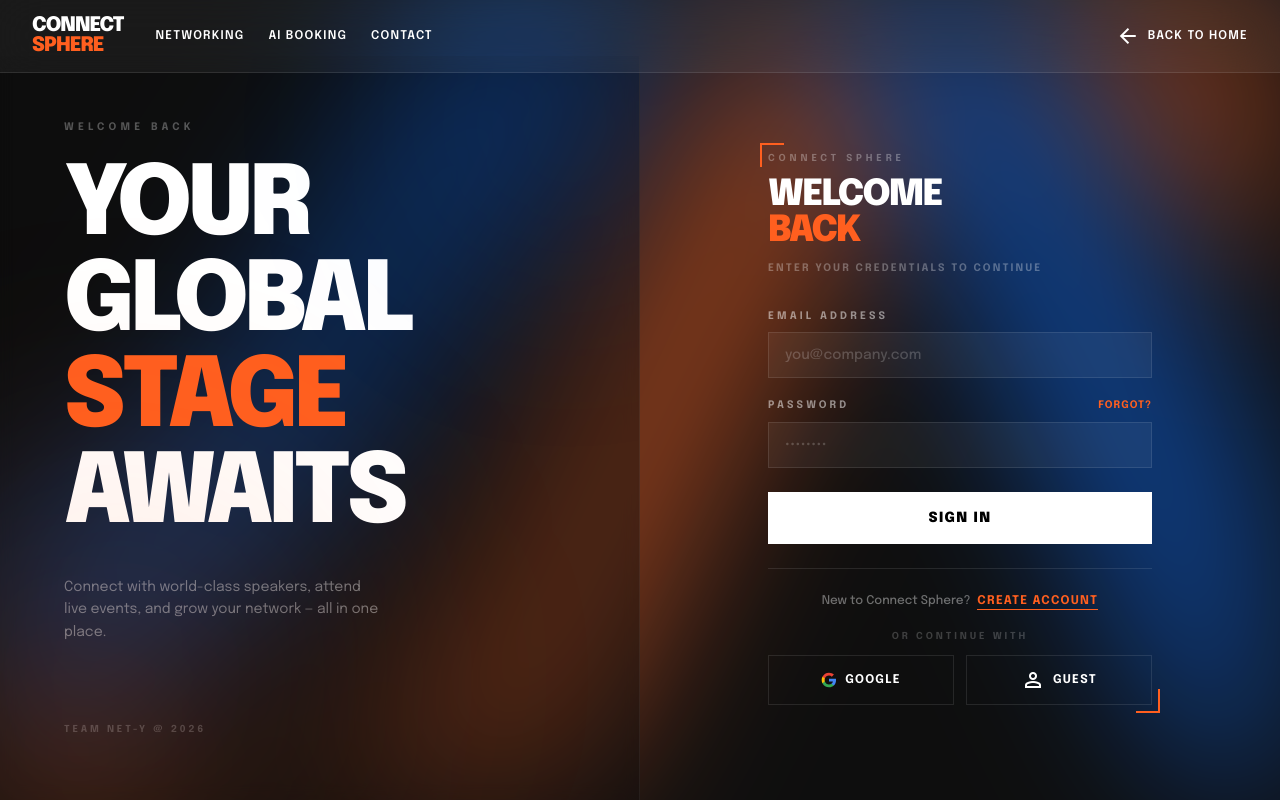
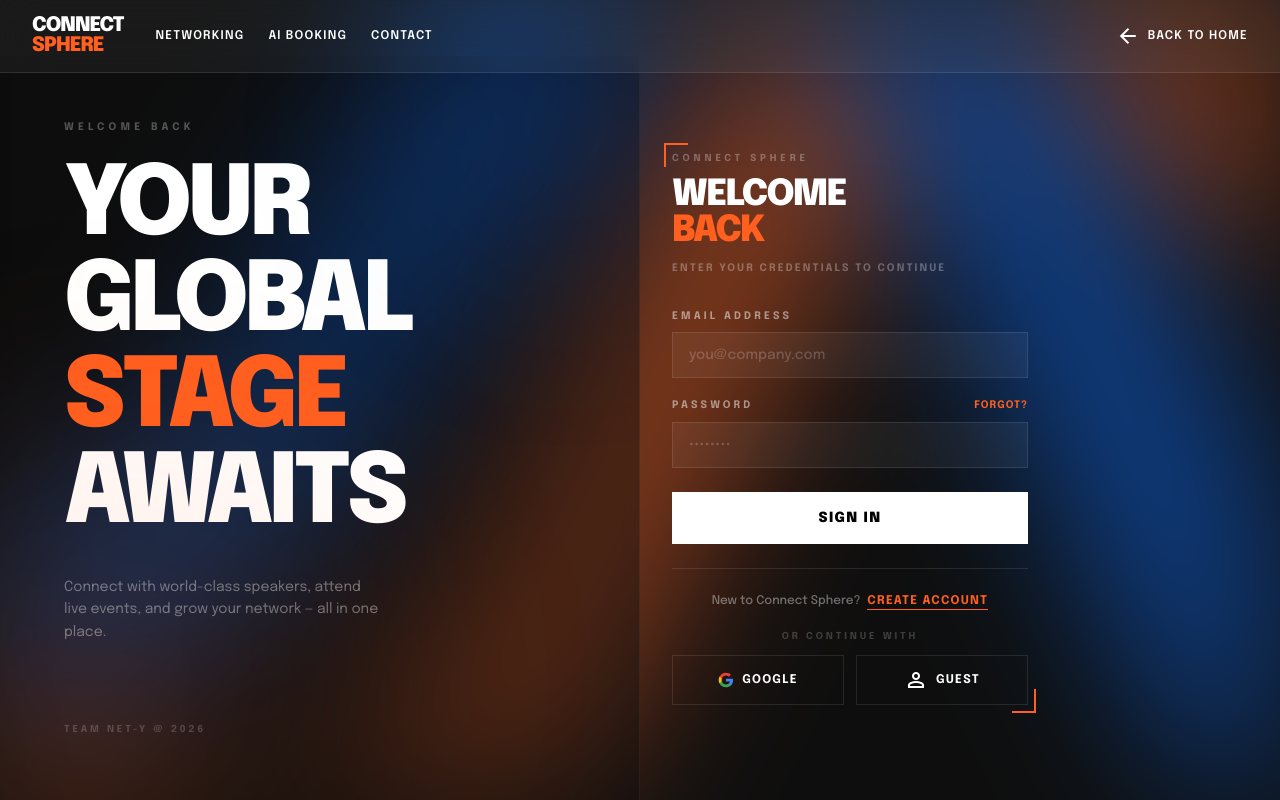
Before and after one commit to proindra/AI-Powered-Personal-Booking-Agent, a Next.js app in the folder frontend/: page /signin in a window 1280 px wide. Built offline with nearby package versions, Linux system fonts and the light colour scheme; no server answers.

Commit message:
feat: restore lanyard on signin page with silent error boundary for GitHub Pages

```diff
--- a/frontend/app/(auth)/signin/page.tsx
+++ b/frontend/app/(auth)/signin/page.tsx
@@ -1,4 +1,5 @@
 import SignInForm from '@/components/SignInForm';
+import LanyardLoader from '@/components/LanyardLoader';
 
 export default function SignInPage() {
   return (
@@ -20,9 +21,19 @@ export default function SignInPage() {
         <p className="text-[0.6rem] uppercase tracking-[0.3em] font-bold text-white/20">Team Net-Y @ 2026</p>
       </div>
 
-      {/* Right — Form */}
-      <div className="flex-1 flex items-center justify-center px-8 overflow-y-auto">
-        <SignInForm />
+      {/* Right — Form + Lanyard */}
+      <div className="flex-1 flex overflow-hidden">
+
+        {/* Form */}
+        <div className="flex items-center justify-center w-full lg:w-[420px] shrink-0 px-8 overflow-y-auto">
+          <SignInForm />
+        </div>
+
+        {/* Lanyard — fills remaining space, hidden on mobile */}
+        <div className="hidden lg:block flex-1 relative">
+          <LanyardLoader />
+        </div>
+
       </div>
 
     </div>
--- a/frontend/components/LanyardLoader.tsx
+++ b/frontend/components/LanyardLoader.tsx
@@ -1,6 +1,17 @@
 'use client';
 
 import dynamic from 'next/dynamic';
+import { Component, Suspense } from 'react';
+
+// Silently catch any 3D/WASM errors — page must not crash
+class ErrorBoundary extends Component<{ children: React.ReactNode }, { failed: boolean }> {
+  constructor(props: any) { super(props); this.state = { failed: false }; }
+  static getDerivedStateFromError() { return { failed: true }; }
+  render() {
+    if (this.state.failed) return null; // silently hide on failure
+    return this.props.children;
+  }
+}
 
 const Lanyard = dynamic(() => import('./Lanyard'), {
   ssr: false,
@@ -9,8 +20,12 @@ const Lanyard = dynamic(() => import('./Lanyard'), {
 
 export default function LanyardLoader() {
   return (
-    <div style={{ position: 'absolute', inset: 0 }}>
-      <Lanyard position={[0, 0, 20]} gravity={[0, -40, 0]} fov={20} />
-    </div>
+    <ErrorBoundary>
+      <Suspense fallback={null}>
+        <div style={{ position: 'absolute', inset: 0 }}>
+          <Lanyard position={[0, 0, 20]} gravity={[0, -40, 0]} fov={20} />
+        </div>
+      </Suspense>
+    </ErrorBoundary>
   );
 }
```
